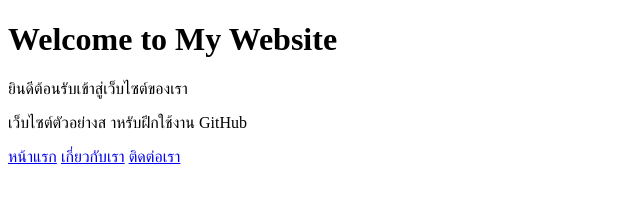
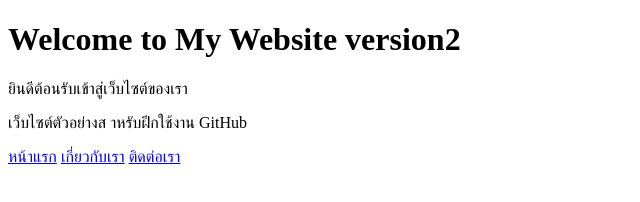
Before and after one commit to suphansa21/69Dev03-github-put, a plain HTML site: page index.html in a window 1280 px wide. Shown: the whole page, without its empty margins (0-640 px from the left). Drawn offline with Linux system fonts and the light colour scheme.

Commit message:
Create My Website version2

```diff
--- a/index.html
+++ b/index.html
@@ -6,7 +6,7 @@
     <title>Document</title>
 </head>
 <body>
-    <h1>Welcome to My Website</h1>
+    <h1>Welcome to My Website version2</h1>
  <p>ยินดีต้อนรับเข้าสู่เว็บไซต์ของเรา</p>
  <p>เว็บไซต์ตัวอย่างส าหรับฝึกใช้งาน GitHub</p>
  <a href="index.html">หน้าแรก</a>
```
